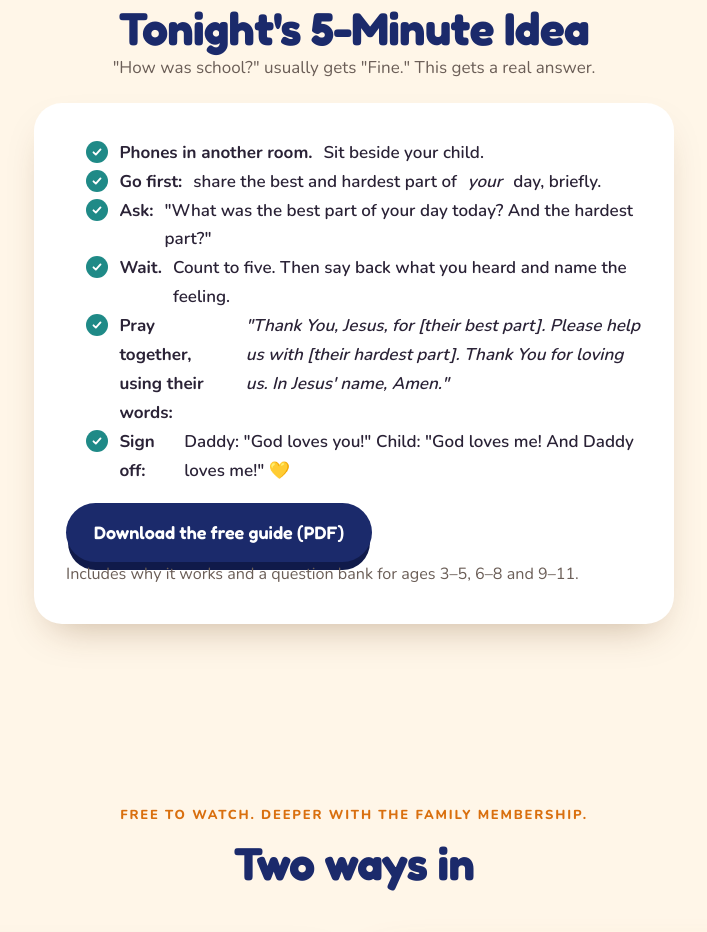
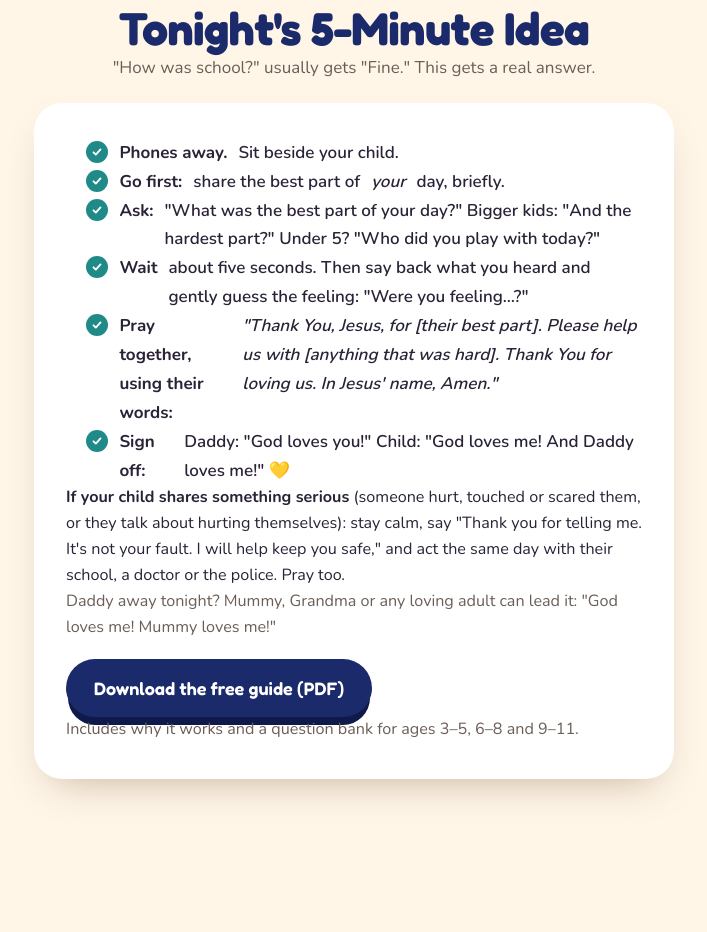
Before and after one commit to ThePOD-HumanPotentialLab/mind-alignment-engine, a plain HTML site: page daddy/index.html in a window 1280 px wide. Shown: the part 3373-4305 px from the top of the page, without its empty margins (286-993 px from the left). Drawn offline with nearby package versions, Linux system fonts and the light colour scheme.

Commit message:
Apply council fixes to Tonight's 5-Minute Idea (safety note, ages, inclusion)
Co-Authored-By: Claude Opus 5.5 <noreply@anthropic.com>
Claude-Session: https://claude.ai/code/session_01TerNfcU4LovnP6yz4pZBAw

```diff
--- a/daddy/index.html
+++ b/daddy/index.html
@@ -309,13 +309,15 @@
       <p style="color:var(--muted);max-width:620px;margin:0 auto 22px">"How was school?" usually gets "Fine." This gets a real answer.</p>
       <div class="door free reveal" style="text-align:left;max-width:640px;margin:0 auto">
         <ol style="padding-left:1.2em;line-height:1.7">
-          <li><strong>Phones in another room.</strong> Sit beside your child.</li>
-          <li><strong>Go first:</strong> share the best and hardest part of <em>your</em> day, briefly.</li>
-          <li><strong>Ask:</strong> "What was the best part of your day today? And the hardest part?"</li>
-          <li><strong>Wait.</strong> Count to five. Then say back what you heard and name the feeling.</li>
-          <li><strong>Pray together, using their words:</strong><br><em>"Thank You, Jesus, for [their best part]. Please help us with [their hardest part]. Thank You for loving us. In Jesus' name, Amen."</em></li>
+          <li><strong>Phones away.</strong> Sit beside your child.</li>
+          <li><strong>Go first:</strong> share the best part of <em>your</em> day, briefly.</li>
+          <li><strong>Ask:</strong> "What was the best part of your day?" Bigger kids: "And the hardest part?" Under 5? "Who did you play with today?"</li>
+          <li><strong>Wait</strong> about five seconds. Then say back what you heard and gently guess the feeling: "Were you feeling…?"</li>
+          <li><strong>Pray together, using their words:</strong><br><em>"Thank You, Jesus, for [their best part]. Please help us with [anything that was hard]. Thank You for loving us. In Jesus' name, Amen."</em></li>
           <li><strong>Sign off:</strong> Daddy: "God loves you!" Child: "God loves me! And Daddy loves me!" &#x1F49B;</li>
         </ol>
+        <p style="font-size:.95em"><strong>If your child shares something serious</strong> (someone hurt, touched or scared them, or they talk about hurting themselves): stay calm, say "Thank you for telling me. It's not your fault. I will help keep you safe," and act the same day with their school, a doctor or the police. Pray too.</p>
+        <p style="font-size:.95em;color:var(--muted)">Daddy away tonight? Mummy, Grandma or any loving adult can lead it: "God loves me! Mummy loves me!"</p>
         <p style="margin-top:18px"><a class="btn btn-navy" href="free/tonights-5-minute-idea.pdf" download>Download the free guide (PDF)</a></p>
         <p style="color:var(--muted);font-size:.95em">Includes why it works and a question bank for ages 3–5, 6–8 and 9–11.</p>
       </div>
```
Also changed, not shown: 1 other file.
